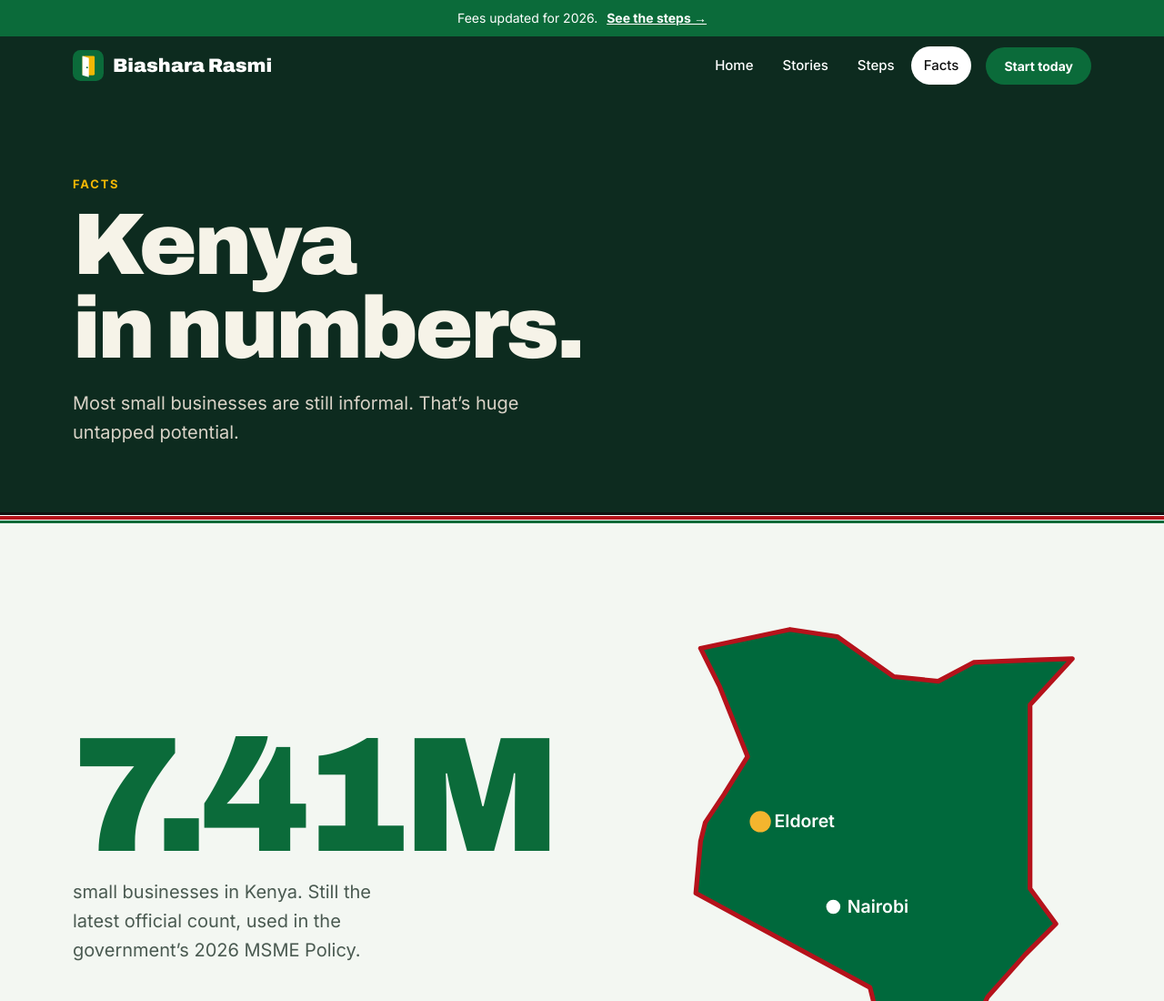
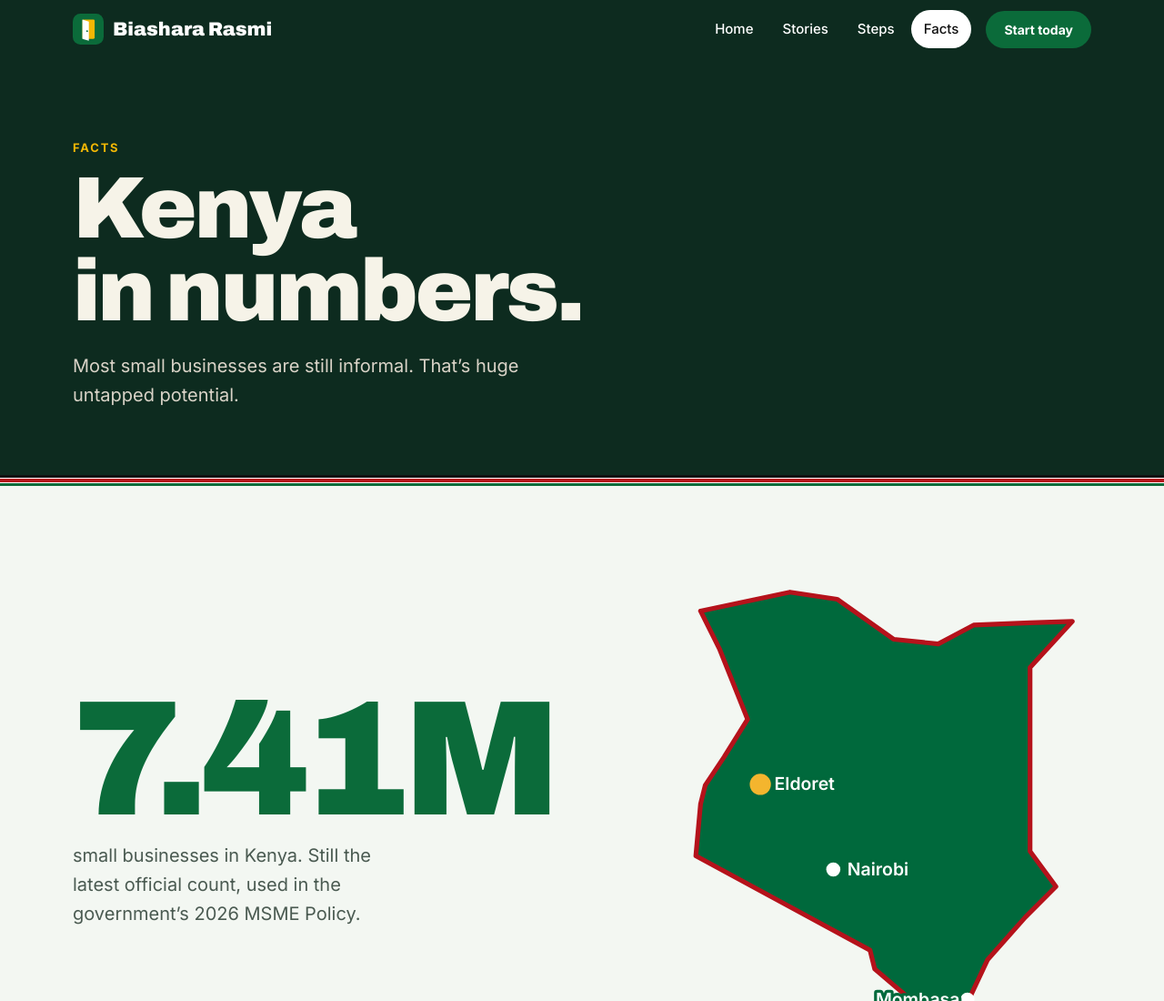
Before and after one commit to Ben-tech254/Biashara-Rasmi, a plain HTML site: page facts.html in a window 1280 px wide. Shown: the top 1100 px of the page at 91% size. Drawn offline with Linux system fonts and the light colour scheme.

Commit message:
Comment out fees update notice in facts.html

```diff
--- a/facts.html
+++ b/facts.html
@@ -13,7 +13,7 @@
 </head>
 <body>
 
-<div class="notice"><p>Fees updated for 2026. <a href="steps.html">See the steps →</a></p></div>
+<!--<div class="notice"><p>Fees updated for 2026. <a href="steps.html">See the steps →</a></p></div>-->
 
 <nav class="nav" aria-label="Main"><div class="wrap">
   <a class="logo" href="index.html" aria-label="Biashara Rasmi home"><svg class="logo-mark" viewBox="0 0 48 48" aria-hidden="true"><rect width="48" height="48" rx="12" fill="#0B6B3A"/><rect x="15" y="9" width="19" height="30" rx="2" fill="#F2B705"/><path d="M15 9 L25 12.5 V42 L15 39 Z" fill="#fff"/><circle cx="22.3" cy="27" r="1.4" fill="#0B6B3A"/></svg>Biashara Rasmi</a>
```
